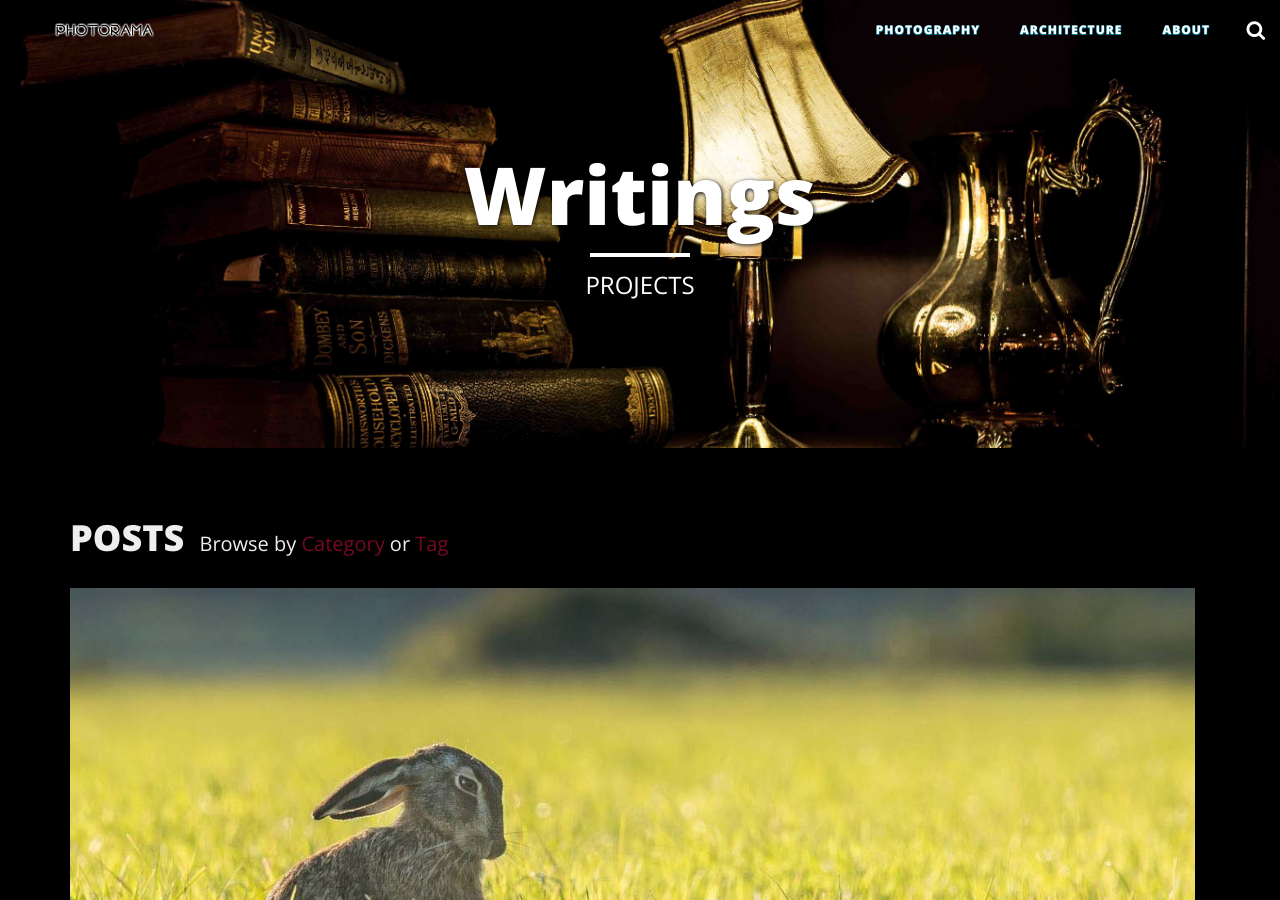
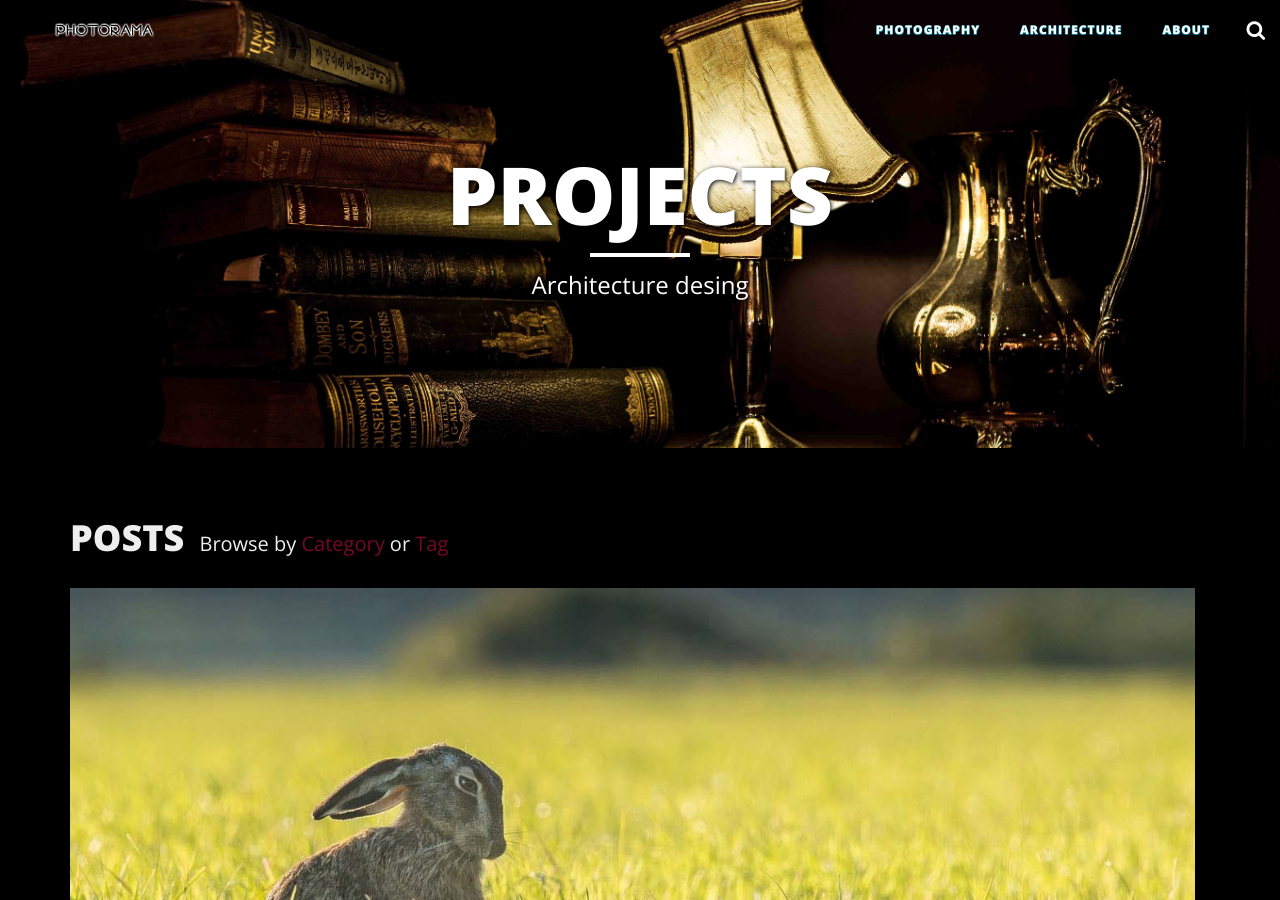
Before and after one commit to leslienfz/leslienfz.github.io, a Jekyll site: the page built from journal/index.html, in a window 1280 px wide and 900 px high. Built offline with Jekyll 4.4.1, drawn with Linux system fonts in a browser that asks for light colours; nearby versions of some CDN libraries; the list of posts is cut into pages by our own code.

Commit message:
Update index.html

```diff
--- a/journal/index.html
+++ b/journal/index.html
@@ -1,7 +1,7 @@
 ---
 layout: page
-description: "PROJECTS"
-title: "Writings"
+description: "Architecture desing"
+title: "PROJECTS"
 active: journal
 header-img: "img/writing-bg.jpg"
 ---
```
